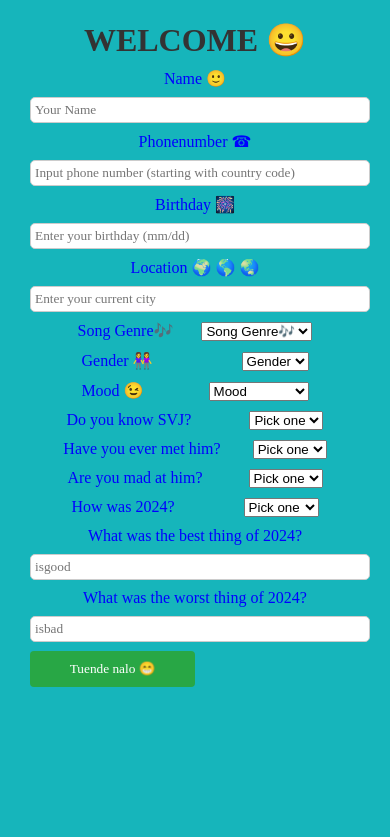
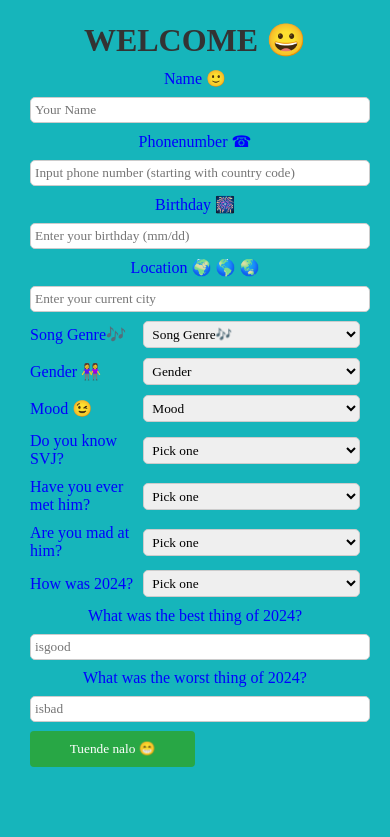
Before and after one commit to Agustasvj/questionaire, a Flask app: page / in a window 390 px wide. Shown: the top 837 px of the page. Run offline with Flask 2, Linux system fonts and the light colour scheme.

Commit message:
Update new_year_page.html

```diff
--- a/templates/new_year_page.html
+++ b/templates/new_year_page.html
@@ -5,15 +5,18 @@
     <meta name="viewport" content="width=device-width, initial-scale=1.0">
     <title>WELCOME 😁</title>
     <style>
+        /* General Styles */
         body {
             font-family: Gabriola;
-            background-color:rgb(22, 181, 187);
+            background-color: rgb(22, 181, 187);
             display: flex;
             justify-content: center;
             align-items: center;
             height: 150vh;
             margin: 0;
         }
+
+        /* Container Styles */
         .container {
             background-color: white;
             padding: 30px;
@@ -27,11 +30,14 @@
             font-family: Gabriola;
             height: 150vh;
         }
+
+        /* Heading Styles */
         h1 {
             color: #333;
             margin-bottom: 10px;
+        }
 
-        }
+        /* Input Styles */
         input {
             width: 100%;
             padding: 4px;
@@ -40,6 +46,8 @@
             border-radius: 5px;
             font-family: gabriola;
         }
+
+        /* Button Styles */
         button {
             background-color: #28a745;
             color: white;
@@ -52,16 +60,64 @@
             display: flex;
             font-family: gabriola;
         }
+
         button:hover {
             background-color: black;
         }
-        #result {
-            margin-top: 20px;
-        }
+
+        /* Paragraph Styles */
         p {
             margin-bottom: .5px;
         }
 
+        /* Dropdown Alignment */
+        .dropdown-group {
+            display: flex;
+            align-items: center;
+            gap: 10px; /* Space between label and dropdown */
+            margin-bottom: 10px;
+        }
+
+        .dropdown-group label {
+            flex: 1; /* Allow label to take up available space */
+            text-align: left;
+        }
+
+        .dropdown-group select {
+            flex: 2; /* Allow dropdown to take up more space */
+            padding: 4px;
+            border: 1px solid #ccc;
+            border-radius: 5px;
+            font-family: gabriola;
+        }
+
+        @media (max-width: 480px) {
+            .dropdown-group {
+                display: flex;
+                align-items: center;
+                gap: 10px; /* Space between label and dropdown */
+                margin-bottom: 10px;
+            }
+
+            .dropdown-group label {
+                flex: 1; /* Allow label to take up available space */
+                text-align: left;
+            }
+
+            .dropdown-group select {
+                flex: 2; /* Allow dropdown to take up more space */
+                padding: 4px;
+                border: 1px solid #ccc;
+                border-radius: 5px;
+                font-family: gabriola;
+            }
+        }
+
+        /* Reason Input Field */
+        #reasonInput {
+            display: none;
+            margin-top: 10px;
+        }
     </style>
 </head>
 <body>
@@ -83,9 +139,9 @@
 
 
 
-            <div style="margin-bottom: 10px;">
+           <div class="dropdown-group">
                 <label for="song">Song Genre🎶</label>
-                <select name="song" id="song" required style="margin-left: 24px;">
+                <select name="song" id="song" required >
                     <option value="" disabled selected>Song Genre🎶</option> <!-- Placeholder option -->
                     <option value="bongo">Bongo</option>
                     <option value="reggae">Reggae</option>
@@ -105,18 +161,18 @@
             </div>
 
 
-            <div style="margin-bottom: 10px;">
+            <div class="dropdown-group">
                 <label for="gender">Gender 👭</label>
-                <select name="gender" id="gender" required style="margin-left: 85px;">
+                <select name="gender" id="gender" required >
                     <option value="" disabled selected>Gender</option> <!-- Placeholder option -->
                     <option value="male">Male</option>
                     <option value="female">Female</option>
                 </select>
             </div>
 
-            <div style="margin-bottom: 10px;">
+            <div class="dropdown-group">
                 <label for="mood">Mood 😉</label>
-                <select name="mood" id="mood" required style="margin-left: 61px;">
+                <select name="mood" id="mood" required >
                     <option value="" disabled selected>Mood</option> <!-- Placeholder option -->
                     <option value="happy">Happy 😀</option>
                     <option value="sad">Sad 😔</option>
@@ -127,27 +183,27 @@
                 </select>
             </div>
 
-            <div style="margin-bottom: 10px;">
+            <div class="dropdown-group">
                 <label for="knowledge">Do you know SVJ? </label>
-                <select name="knowledge" id="knowledge" required style="margin-left: 54px;">
+                <select name="knowledge" id="knowledge" required >
                     <option value="" disabled selected>Pick one</option> <!-- Placeholder option -->
                     <option value="yes">Yes 😉</option>
                     <option value="no">No 😔</option>
                 </select>
             </div>
 
-            <div style="margin-bottom: 10px;">
+            <div class="dropdown-group">
                 <label for="meeting">Have you ever met him? </label>
-                <select name="meeting" id="meeting" required style="margin-left: 28px;">
+                <select name="meeting" id="meeting" required >
                     <option value="" disabled selected>Pick one</option> <!-- Placeholder option -->
                     <option value="yes">Yes 😉</option>
                     <option value="no">No 😔</option>
                 </select>
             </div>
 
-            <div style="margin-bottom: 10px;">
+            <div class="dropdown-group">
                 <label for="beef">Are you mad at him? </label>
-                <select name="beef" id="beef" required style="margin-left: 42px;" onchange="toggleReasonInput()">
+                <select name="beef" id="beef" required onchange="toggleReasonInput()">
                     <option value="" disabled selected>Pick one</option> <!-- Placeholder option -->
                     <option value="yes">Yes 😔</option>
                     <option value="no">No 😀</option>
@@ -172,12 +228,12 @@
                 }
             </script>
 
-            <div style="margin-bottom: 10px;">
+            <div class="dropdown-group">
                 <label for="opinion">How was 2024? </label>
-                <select name="opinion" id="opinion" required style="margin-left: 65px;" onchange="toggleReasonInput()">
+                <select name="opinion" id="opinion" required onchange="toggleReasonInput()">
                     <option value="" disabled selected>Pick one</option> <!-- Placeholder option -->
-                    <option value="good">Good 😀</option>
-                    <option value="bad">Bad 😔</option>
+                    <option value="good">Good 😔</option>
+                    <option value="bad">Bad 😀</option>
                 </select>
             </div>
 
@@ -186,8 +242,6 @@
 
             <label for="isbad">What was the worst thing of 2024? </label><br>
             <input type="text" name="isbad" placeholder="isbad" optional />
-
-
 
 
             <button type="submit">Tuende nalo 😁</button>
```
